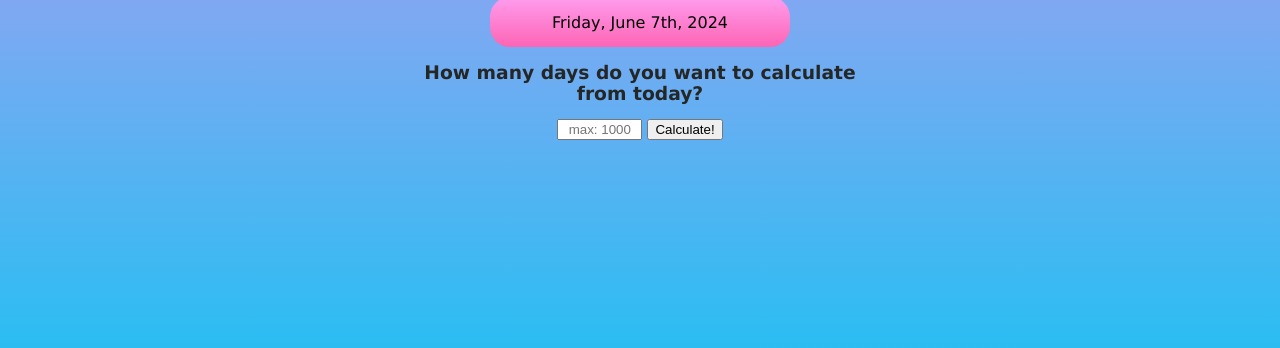
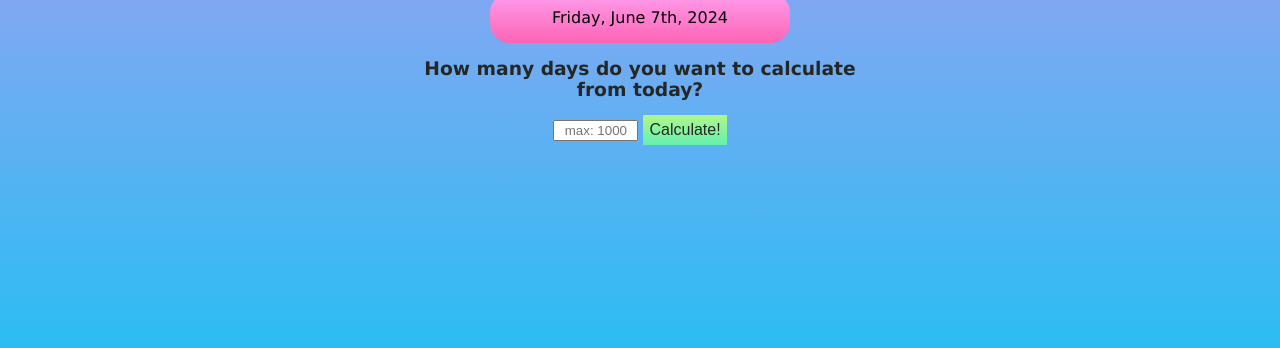
Before and after one commit to kalobmj/date-project, a plain HTML site: page index.html in a window 1280 px wide. Shown: the part 442-790 px from the top of the page. Drawn offline with nearby package versions, Linux system fonts and the light colour scheme.

Commit message:
Update script.css

```diff
--- a/script.css
+++ b/script.css
@@ -52,11 +52,11 @@ input[type=number] {
 }
 
 input:valid {
-    border: solid green 4px;
+    border: solid green 2px;
 }
 
 input[type=number]:focus {
-    border: 3px solid gray;
+    border: 2px solid gray;
 }
 .current-date {
     background: linear-gradient(#FF9DEE, #FD64B4);
@@ -109,3 +109,11 @@ p[id="future-date"] {
     font-size: 16px;
     font-weight: bold;
 }
+
+.ammount-btn {
+    border: none;
+    background: linear-gradient(#B0F78A, #64F0B0);
+    height: 30px;
+    color: #252726;
+    font-size: 16px
+}
```
